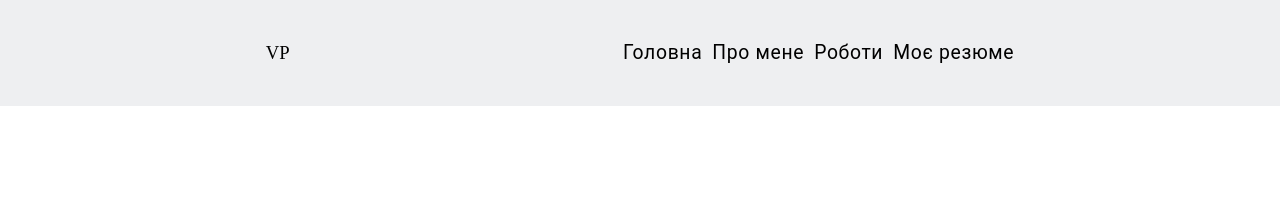
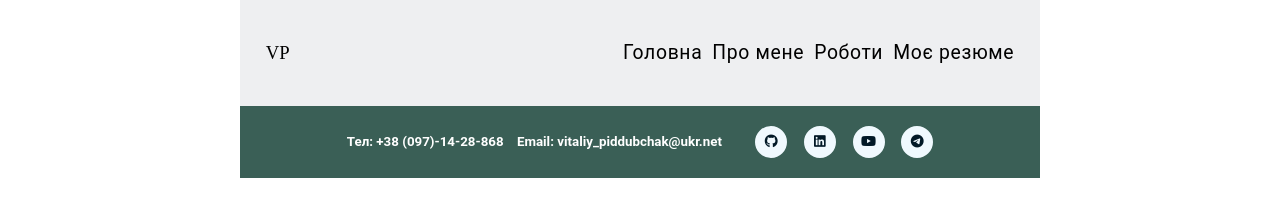
Before and after one commit to Vitaliy28031985/My-new-portfolio, a website built with Vite: page збірка/src/html/layouts/_html.html in a window 1280 px wide. Built offline with nearby package versions, Linux system fonts and the light colour scheme.

Commit message:
new colors

```diff
--- a/збірка/src/html/layouts/footer/_footer.html
+++ b/збірка/src/html/layouts/footer/_footer.html
@@ -1,3 +1,42 @@
-<footer>
+<footer class="contacts container">
+  <div class="content-container">
+    <ul class="contact-list">
+      <li>
+        Тел:
+        <a class="contact-link" href="tel:+380971428868">+38 (097)-14-28-868</a>
+      </li>
+      <li>
+        Email:
+        <a class="contact-link" href="mailto:vitaliy_piddubchak@ukr.net"
+          >vitaliy_piddubchak@ukr.net</a
+        >
+      </li>
+    </ul>
 
+    <ul class="social">
+      <li class="item">
+        <a href="https://github.com/Vitaliy28031985" target="_blank">
+          <i class="fa-brands fa-github icon"></i>
+        </a>
+      </li>
+      <li class="item">
+        <a href="https://www.linkedin.com/in/piddubchak/" target="_blank">
+          <i class="fa-brands fa-linkedin icon"></i>
+        </a>
+      </li>
+      <li class="item">
+        <a
+          href="https://www.youtube.com/channel/UC2Pz9LNF5-pKOHFgsPlvnYg"
+          target="_blank"
+        >
+          <i class="fa-brands fa-youtube icon"></i>
+        </a>
+      </li>
+      <li class="item">
+        <a href="https://t.me/Vi_Dub" target="_blank">
+          <i class="fa-brands fa-telegram icon"></i>
+        </a>
+      </li>
+    </ul>
+  </div>
 </footer>
--- a/збірка/src/html/layouts/footer/_index.scss
+++ b/збірка/src/html/layouts/footer/_index.scss
@@ -0,0 +1,134 @@
+.contacts {
+    padding-top: 3rem;
+    padding-bottom: 3rem;
+    background: var(--B-footer);
+}
+
+.content-container {
+    display: flex;
+    justify-content: center;
+    align-items: center;
+    gap: 5rem;
+
+    @media (max-width: 1024px) {
+        gap: 3rem;
+    }
+
+    @media (max-width: 500px) {
+        display: block;
+        text-align: center;
+    }
+
+}
+
+.contact-list {
+    display: flex;
+    gap: 2rem;
+    font-size: 2rem;
+    font-weight: 700;
+    color: var(--c-white);
+
+    @media (max-width: 1024px) {
+        font-size: 1.2rem;
+    }
+
+    @media (max-width: 767px) {
+        display: block;
+        font-size: 0.8rem;
+    }
+
+    @media (max-width: 500px) {
+        margin-bottom: 3rem;
+    }
+}
+
+.contact-link {
+    @media (max-width: 500px) {
+        margin-bottom: 1rem;
+    }
+
+    transition: color 250ms cubic-bezier(0.4, 0, 0.2, 1);
+
+    &:hover,
+    &:focus {
+        color: var(--C-title);
+    }
+}
+
+.social {
+    display: flex;
+    list-style: none;
+    gap: 2.5rem;
+
+    @media (max-width: 1024px) {
+        gap: 1.5rem;
+    }
+
+    @media (max-width: 500px) {
+        justify-content: center;
+    }
+}
+
+.item a {
+    text-decoration: none;
+    width: 4.8rem;
+    height: 4.8rem;
+    background-color: #f0f9fe;
+    border-radius: 50%;
+    display: flex;
+    justify-content: center;
+    align-items: center;
+    position: relative;
+    z-index: 1;
+    border: 3px solid #f0f9fe;
+    overflow: hidden;
+
+    @media (max-width: 1024px) {
+        width: 4rem;
+        height: 4rem;
+    }
+}
+
+.item a::before {
+    content: "";
+    position: absolute;
+    width: 100%;
+    height: 100%;
+    background: var(--bg-color);
+    z-index: 0;
+    scale: 1 0;
+    transform-origin: bottom;
+    transition: scale 0.5s ease;
+}
+
+.item:hover a::before {
+    scale: 1 1;
+}
+
+.icon {
+    font-size: 2rem;
+    color: hsl(203, 92%, 8%);
+    transition: 0.5s ease;
+    z-index: 2;
+}
+
+.item a:hover .icon {
+    color: #fff;
+    transform: rotateY(360deg);
+}
+
+.item:nth-child(1) {
+    --bg-color: #000;
+}
+
+.item:nth-child(2) {
+    --bg-color: #0077b5;
+}
+
+.item:nth-child(3) {
+    --bg-color: #ff0000;
+}
+
+.item:nth-child(4) {
+    --bg-color: #0077b5;
+}
--- a/збірка/src/html/layouts/header/_header.html
+++ b/збірка/src/html/layouts/header/_header.html
@@ -16,6 +16,7 @@
           <a href="" class="header-nav-link">Моє резюме</a>
         </li>
       </ul>
+      <button class="menu"><i class="fa-solid fa-bars"></i></button>
+
     </nav>
-   </div>
 </header>
--- a/збірка/src/html/layouts/header/_index.scss
+++ b/збірка/src/html/layouts/header/_index.scss
@@ -1,6 +1,6 @@
-.header {
-    background: var(--B-section);
-}
+// .header {
+//     background: var(--B-section);
+// }
 .header-container {
     display: flex;
     justify-content: center;
@@ -8,6 +8,7 @@
     padding-bottom: 5rem;
     align-items: center;
     gap: 50rem;
+    background: var(--B-section);
     @media (max-width: 1024px) {
         gap: 20rem;
         padding-top: 3.2rem;
@@ -17,6 +18,9 @@
         gap: 5rem;
         padding-top: 2.2rem;
         padding-bottom: 2.2rem;
+       }
+    @media (max-width: 500px) {
+        justify-content: space-between;
        }
 }
 .header-logo {
@@ -36,8 +40,10 @@ transition: color 250ms  cubic-bezier(0.4, 0, 0.2, 1);
     display: flex;
     align-items: center;
     gap: 1.5rem;
+
     @media (max-width: 500px) {
-        gap: 1rem;
+        // gap: 1rem;
+        display: none;
        }
 }
 
@@ -63,3 +69,26 @@ transition: color 250ms  cubic-bezier(0.4, 0, 0.2, 1);
         color: var(--B-footer);
     }
 }
+
+.menu {
+cursor: pointer;
+width: 5rem;
+height: 5rem;
+color: var(--C-title);
+transition: color 250ms cubic-bezier(0.4, 0, 0.2, 1);
+@media (min-width: 500px) {
+        display: none;
+    }
+
+&:hover, &:focus {
+color: var(--B-footer);
+}
+
+}
+
+.menu svg {
+    width: 100%;
+    height: 100%;
+    fill: currentColor;
+
+}
--- a/збірка/src/html/layouts/scss/_about.scss
+++ b/збірка/src/html/layouts/scss/_about.scss
@@ -1,6 +1,7 @@
 .about {
     padding-top: 5rem;
     padding-bottom: 5rem;
+    background: var(--B-hero);
    }
 
 .about-title {
--- a/збірка/src/html/layouts/scss/_hero.scss
+++ b/збірка/src/html/layouts/scss/_hero.scss
@@ -2,13 +2,15 @@
     display: flex;
     align-items: center;
     justify-content: center;
-    gap: 39rem;
+    gap: 9rem;
+    background: var(--B-radial);
+    background-color: var(--B-hero);
 
     @media (max-width: 1024px) {
-        gap: 9rem;
+        gap: 5rem;
     }
     @media (max-width: 767px) {
-        gap: 5rem;
+        gap: 2rem;
     }
     @media (max-width: 500px) {
         flex-direction: column-reverse;
@@ -42,11 +44,21 @@ height: 45rem;
 }
 
 .technology-container {
-    @media (max-width: 500px) {
     display: grid;
     grid-row-gap: 0.8rem;
+    grid-gap: 1.8rem;
+    grid-template-columns: 19rem 19rem;
+    @media (max-width: 1024px) {
+        grid-row-gap: 0.5rem;
+    }
+    @media (max-width: 767px) {
+        grid-gap: 0.8rem;
+        grid-template-columns: 10rem 10rem;
+        }
+    @media (max-width: 500px) {
+
     grid-template-columns: 5rem 5rem 5rem 5rem;
-    grid-gap: 0.8rem;
+
               }
 }
 
--- a/збірка/src/html/layouts/scss/_projects.scss
+++ b/збірка/src/html/layouts/scss/_projects.scss
@@ -1,6 +1,8 @@
 .projects {
     padding-top: 3rem;
     padding-bottom: 3rem;
+    background: var(--B-radial);
+    background-color: var(--B-hero);
 }
 
 
--- a/збірка/src/styles/base/_variables.scss
+++ b/збірка/src/styles/base/_variables.scss
@@ -1,7 +1,10 @@
 :root {
     --c-white: #FFF;
     --B-section: #EEEFF1;
-    --B-footer: #34547A;
+    // --B-footer: #34547A;
+    --B-radial: radial-gradient(50% 50% at 50% 40%, #3A5F56 0%, rgba(184, 125, 88, 0) 100%);
+    --B-hero: #F4F3F0;
+    --B-footer: #3A5F56;
     --C-title: #000000;
     --C-text: #727272;
 
```
Also changed, not shown: збірка/src/pages/index.html (+6 -3 lines). Lines whose indentation alone changed are shown as unchanged.
